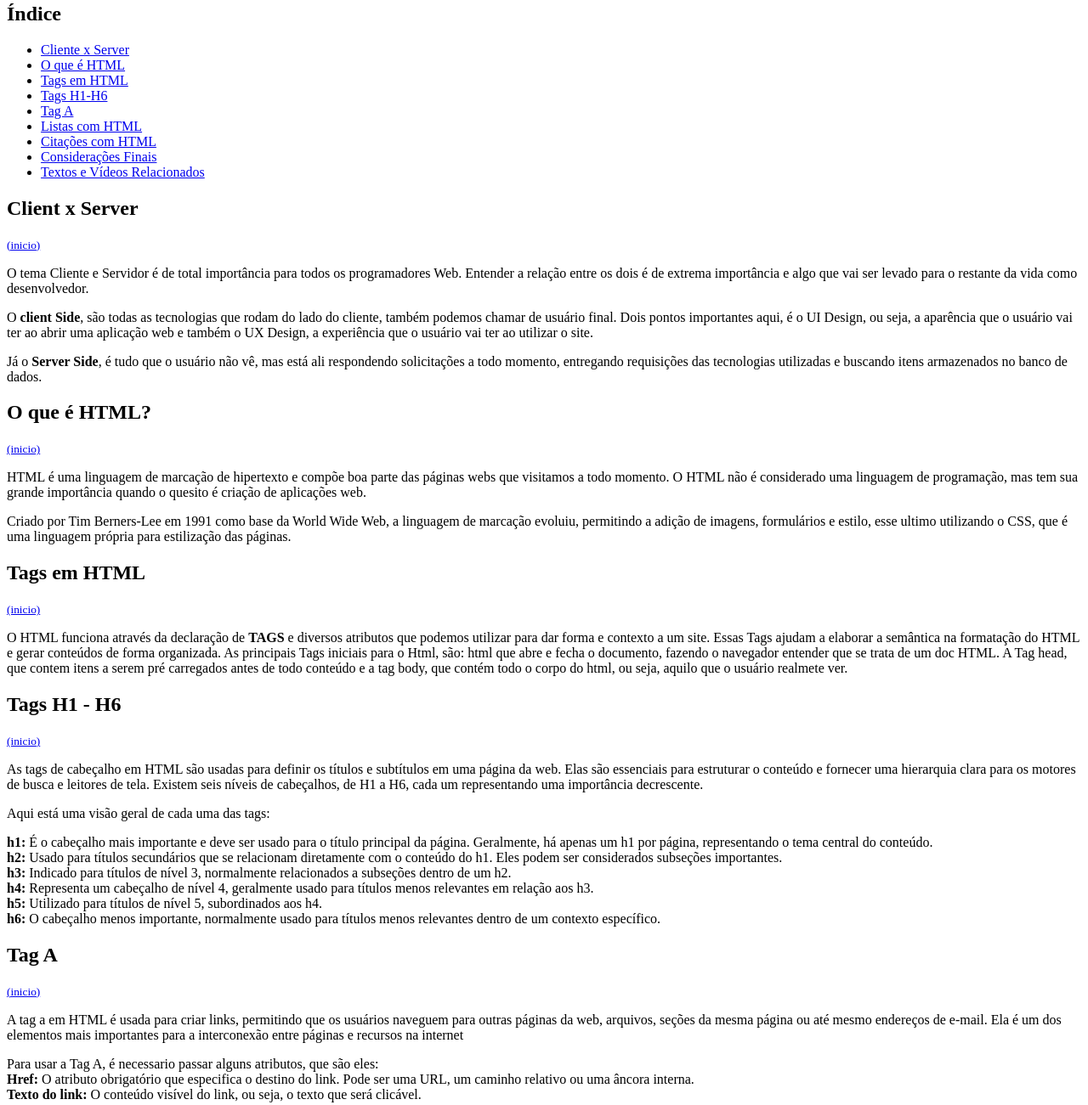
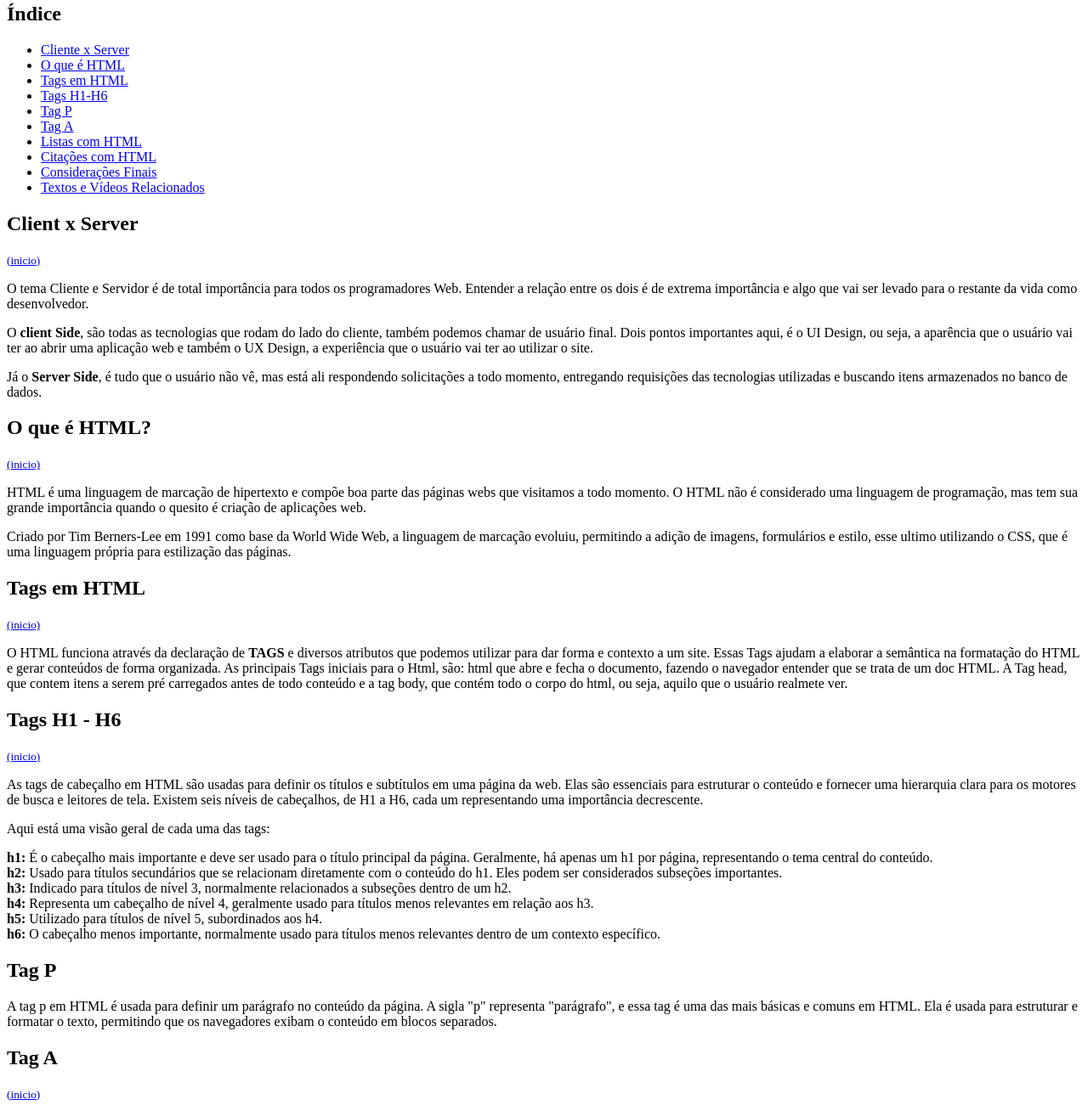
Before and after one commit to lhzxdev/HTML-Desafio01-DIO, a plain HTML site: page index.html in a window 1280 px wide. Shown: the part 99-1400 px from the top of the page at 85% size. Drawn offline with Linux system fonts and the light colour scheme.

Commit message:
update index.html, add tag p resume

```diff
--- a/index.html
+++ b/index.html
@@ -16,6 +16,7 @@
             <li><a href="#HTML">O que é HTML</a></li>
             <li><a href="#Tags">Tags em HTML</a></li>
             <li><a href="#h1-h6">Tags H1-H6</a></li>
+            <li><a href="#tagp">Tag P</a></li>
             <li><a href="#tag-a">Tag A</a></li>
             <li><a href="#listas">Listas com HTML</a></li>
             <li><a href="citacoes">Citações com HTML</a></li>
@@ -80,6 +81,11 @@
 
             <strong>h6:</strong> O cabeçalho menos importante, normalmente usado para títulos menos relevantes dentro de um contexto específico.
 
+        </p>
+
+    <h2 id="tagp">Tag P</h2>
+        <p>
+            A tag p em HTML é usada para definir um parágrafo no conteúdo da página. A sigla "p" representa "parágrafo", e essa tag é uma das mais básicas e comuns em HTML. Ela é usada para estruturar e formatar o texto, permitindo que os navegadores exibam o conteúdo em blocos separados.
         </p>
 
     <h2 id="tag-a">Tag A</h2>
```
